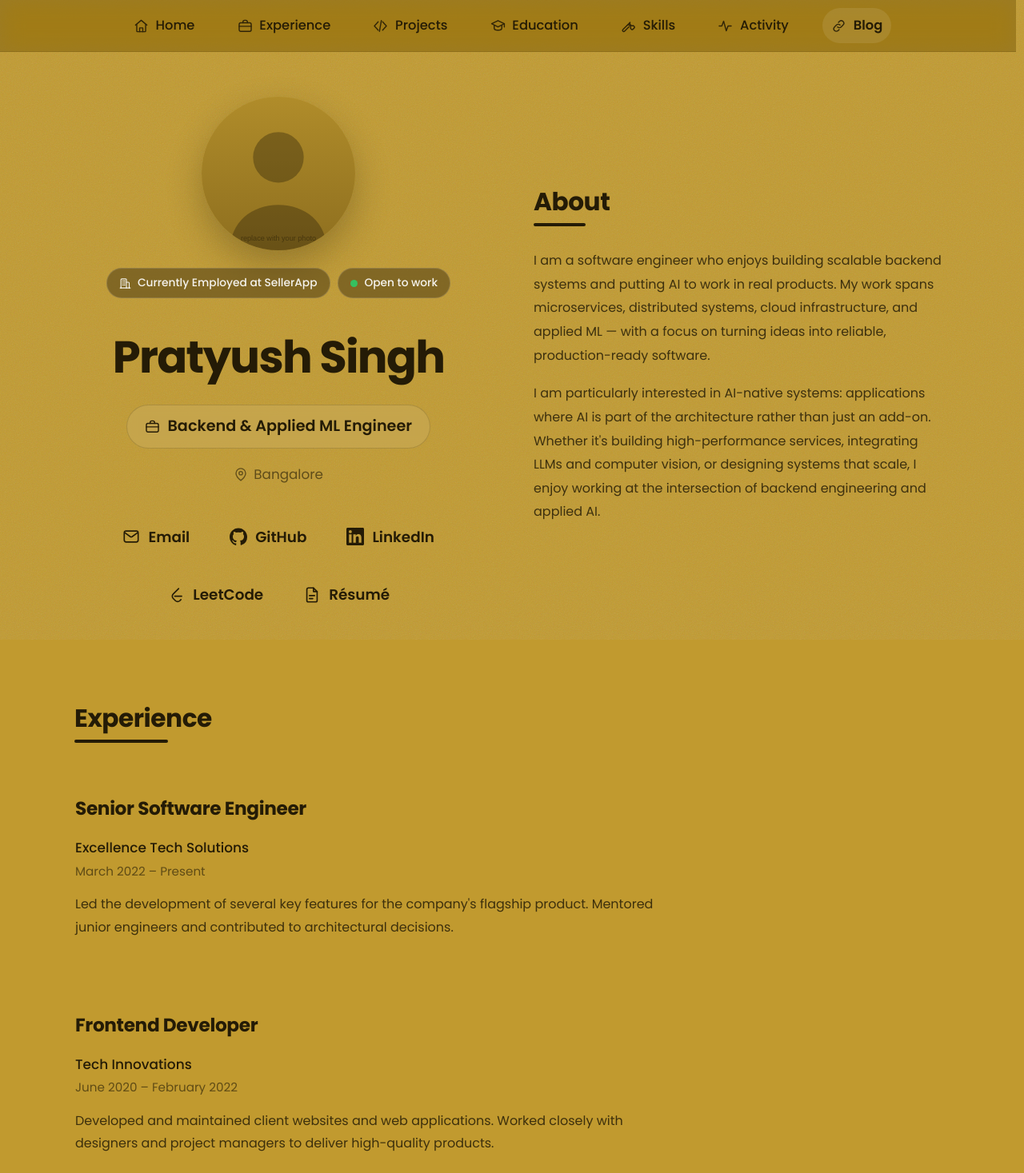
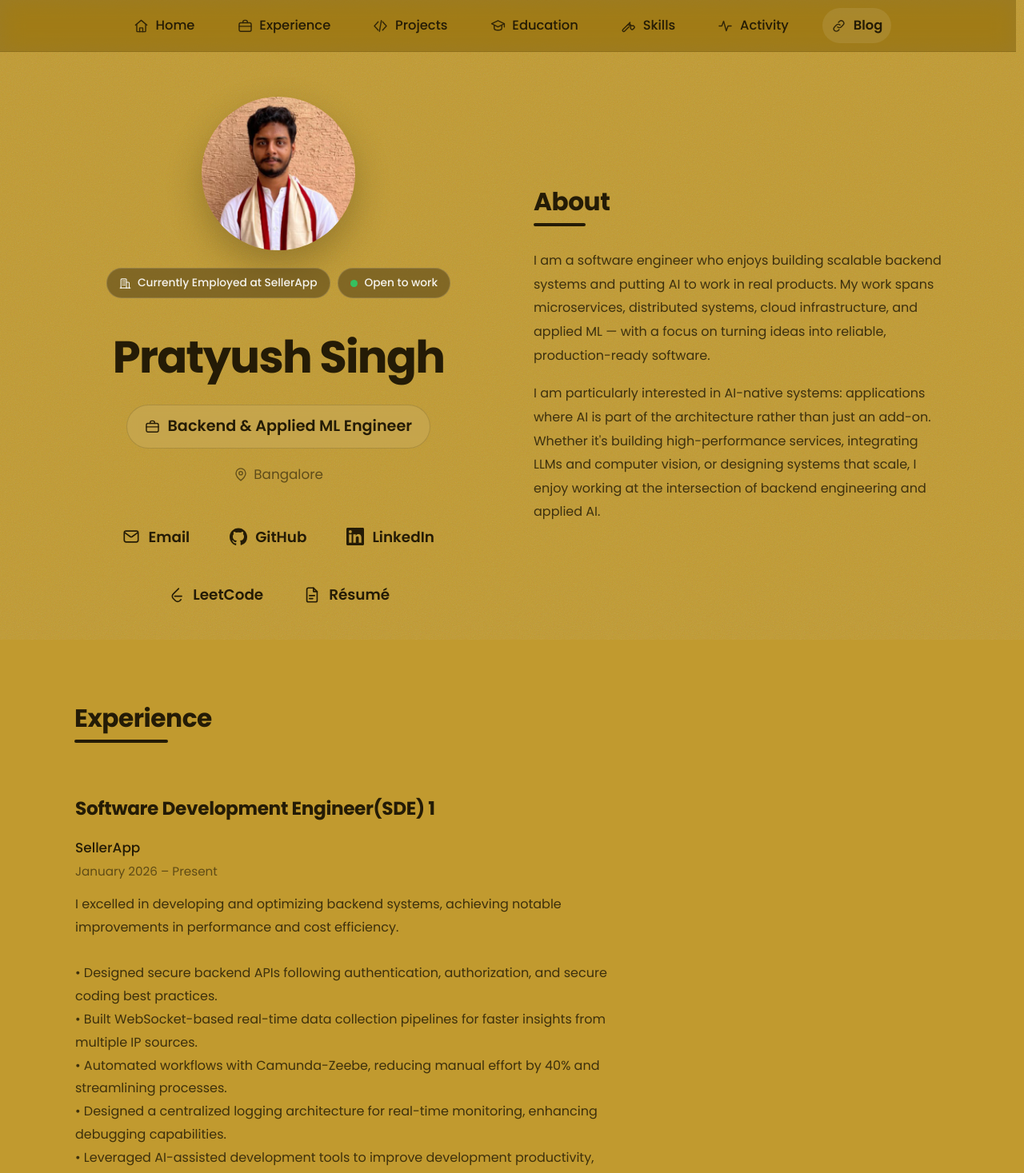
Before and after one commit to PratSins/pratsins.github.io, a React (Vite) app: page / in a window 1280 px wide. Shown: the top 1467 px of the page at 80% size. Built offline with nearby package versions, Linux system fonts and the light colour scheme.

Commit message:
feat: initialize portfolio data, styles, and avatar asset

```diff
--- a/src/data/portfolio.ts
+++ b/src/data/portfolio.ts
@@ -24,7 +24,7 @@ export const portfolio: PortfolioData = {
     // role: 'AI Native Microservices Engineer',
     role: 'Backend & Applied ML Engineer',
     location: 'Bangalore',
-    avatar: '/images/avatar.svg',
+    avatar: '/images/avatar.jpeg',
     openToWork: true,
     openToWorkLabel: 'Open to work',
     currentRole: {
@@ -37,7 +37,7 @@ export const portfolio: PortfolioData = {
       // { kind: 'twitter', label: 'Twitter', href: 'https://x.com/yourhandle' },
       // Add more if you like — 'website' also has an icon:
       { kind: 'linkedin', label: 'LinkedIn', href: 'https://linkedin.com/in/pratsingh4069' },
-      { kind: 'leetcode', label: 'LeetCode', href: 'https://leetcode.com/u/yourhandle' },
+      { kind: 'leetcode', label: 'LeetCode', href: 'https://leetcode.com/u/pratyush2024/' },
       { kind: 'resume', label: 'Résumé', href: '/resume.pdf' },
     ],
   },
@@ -58,13 +58,20 @@ export const portfolio: PortfolioData = {
    * ------------------------------------------------------------------ */
   experience: [
     {
-      title: 'Senior Software Engineer',
-      company: 'Excellence Tech Solutions',
-      companyUrl: 'https://example.com',
-      start: 'March 2022',
+      title: 'Software Development Engineer(SDE) 1',
+      company: 'SellerApp',
+      companyUrl: 'https://www.sellerapp.com/',
+      start: 'January 2026',
       end: 'Present',
       description:
-        "Led the development of several key features for the company's flagship product. Mentored junior engineers and contributed to architectural decisions.",
+        `I excelled in developing and optimizing backend systems, achieving notable improvements in performance and cost efficiency.
+
+• Designed secure backend APIs following authentication, authorization, and secure coding best practices.
+• Built WebSocket-based real-time data collection pipelines for faster insights from multiple IP sources.
+• Automated workflows with Camunda-Zeebe, reducing manual effort by 40% and streamlining processes.
+• Designed a centralized logging architecture for real-time monitoring, enhancing debugging capabilities.
+• Leveraged AI-assisted development tools to improve development productivity, debugging, documentation, and code quality.
+• Developed unit and integration tests to ensure reliability and maintainability of backend services.`,
     },
     {
       title: 'Frontend Developer',
--- a/src/styles/app.css
+++ b/src/styles/app.css
@@ -424,6 +424,7 @@
   color: var(--ink-soft);
   line-height: 1.8;
   max-width: 72ch;
+  white-space: pre-line;
 }
 
 /* ============================================================================
```
Also changed, not shown: public/images/avatar.jpeg (added), public/images/avatar11.svg (renamed from public/images/avatar.svg).
